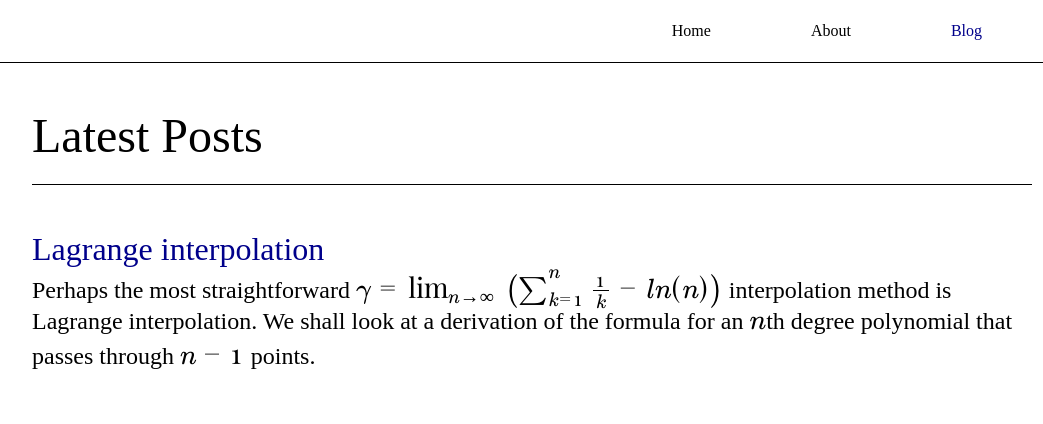
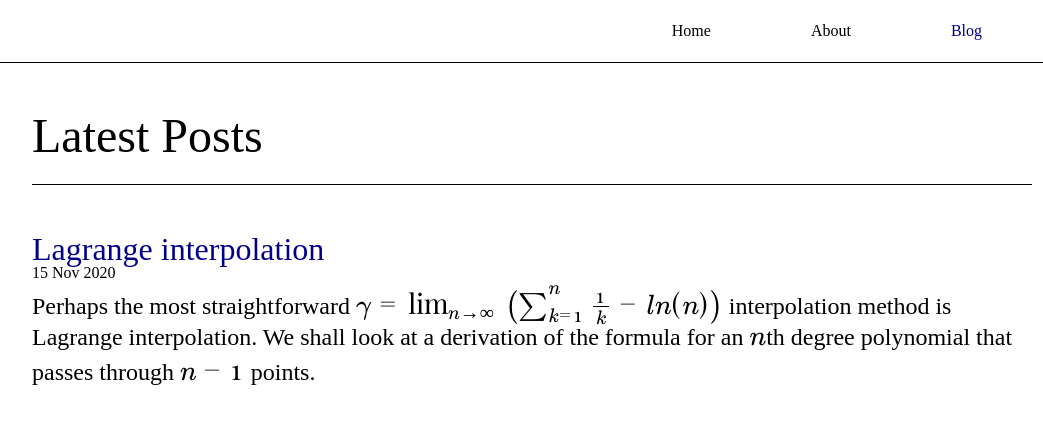
Before and after one commit to LawrenceBorst/lawrenceborst.github.io, a Jekyll site: the page built from blog.html, in a window 1280 px wide. Shown: the top 424 px of the page, without its empty margins (108-1151 px from the left). Built offline with Jekyll 4.4.1, drawn with Linux system fonts in a browser that asks for light colours; formulas are drawn with MathJax 3.

Commit message:
Added media queries

```diff
--- a/_layouts/home.html
+++ b/_layouts/home.html
@@ -8,4 +8,5 @@
     <h2>Latest Post:</h2>
 </div>
 <h2><a href="{{ site.posts[0].url }}" style="color: darkblue;">{{ site.posts[0].title }}</a></h2>
+<h3>{{ site.posts[0].date | date_to_string }}</h3>
 {{ site.posts[0].excerpt }}
--- a/_sass/main.scss
+++ b/_sass/main.scss
@@ -31,8 +31,15 @@
 .nav-links {
   display: flex;
   justify-content: flex-end;
+  flex-wrap: wrap;
   list-style: none;
   flex-direction: row;
+}
+
+@media (max-width: 500px) {
+  .nav-links {
+    justify-content: center;
+  }
 }
 
 .nav-links > li {
@@ -50,6 +57,7 @@
   width: 90%;
   max-width: 1000px;
   padding: 25px;
+  word-wrap: break-word;
 }
 
 h1 {
--- a/blog.html
+++ b/blog.html
@@ -8,6 +8,7 @@
   {% for post in site.posts %}
     <li>
       <h2><a href="{{ post.url }}" style="color: darkblue;">{{ post.title }}</a></h2>
+      <h3>{{ post.date | date_to_string }}</h3>
       {{ post.excerpt }}
     </li>
   {% endfor %}
```
Also changed, not shown: 4 other files.
